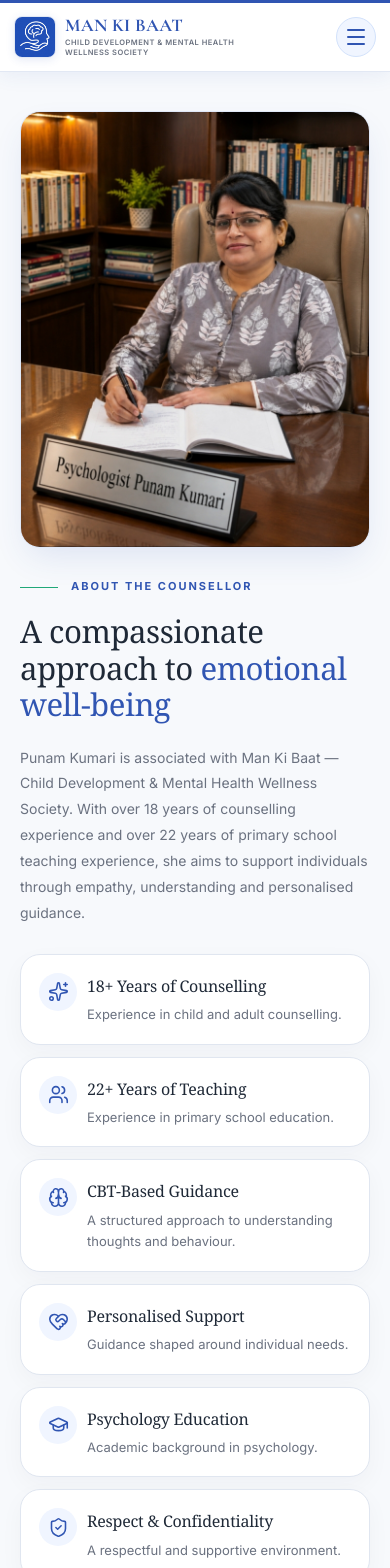
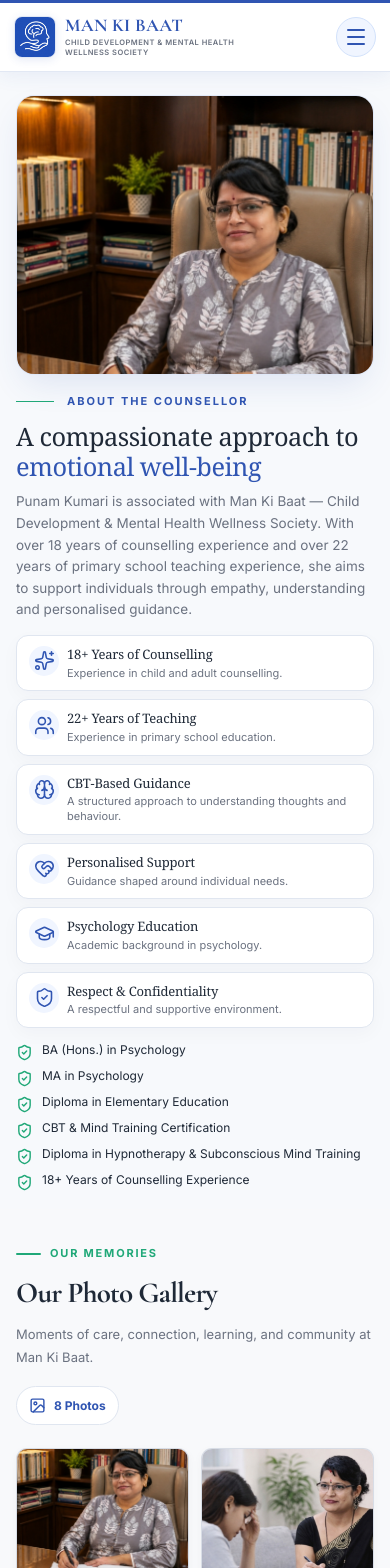
Before and after one commit to ankitachowdhury02/Man-ki-baat, a React (Vite) app: page /about in a window 390 px wide. Shown: the top 1568 px of the page. Built offline with nearby package versions, Linux system fonts and the light colour scheme.

Commit message:
about section change

```diff
--- a/src/Components/About.css
+++ b/src/Components/About.css
@@ -1,6 +1,3 @@
-
-
-
 .about-page {
   --mkb-blue: #3055b2;
   --mkb-green: #20a878;
@@ -20,11 +17,11 @@
   box-sizing: border-box;
 }
 
-/* Main section */
+/* Main counsellor section */
 
 .about-doctor-section {
   width: 100%;
-  padding: 75px 6.5%;
+  padding: 38px 6.5% 26px;
 }
 
 .about-doctor-layout {
@@ -34,23 +31,24 @@
 
   display: grid;
   grid-template-columns: minmax(0, 0.85fr) minmax(0, 1.15fr);
-  align-items: start;
-  gap: 45px;
+  align-items: stretch;
+  gap: 36px;
 }
 
 /* Left image */
 
 .about-doctor-visual {
   width: 100%;
-  min-height: 490px;
-  max-height: 680px;
+  height: 100%;
+  min-height: 380px;
+  max-height: 520px;
 
   display: flex;
   align-items: center;
   justify-content: center;
 
   overflow: hidden;
-  border-radius: 26px;
+  border-radius: 24px;
   background: #f0f5ff;
   border: 1px solid #e0e8f8;
   box-shadow: 0 14px 34px -8px rgba(48, 85, 178, 0.14);
@@ -60,8 +58,8 @@
   display: block;
   width: 100%;
   height: 100%;
-  min-height: 490px;
-  max-height: 680px;
+  min-height: 380px;
+  max-height: 520px;
   padding: 0;
   object-fit: cover;
   object-position: center top;
@@ -78,7 +76,7 @@
   align-items: center;
   gap: 13px;
 
-  margin-bottom: 22px;
+  margin-bottom: 12px;
 
   color: var(--mkb-blue);
   font-size: 12px;
@@ -94,14 +92,14 @@
 }
 
 .about-doctor-information h1 {
-  margin: 0 0 22px;
+  margin: 0 0 14px;
 
   color: var(--mkb-dark);
   font-family: Georgia, "Times New Roman", serif;
-  font-size: clamp(34px, 3.2vw, 52px);
+  font-size: clamp(28px, 2.5vw, 40px);
   font-weight: 500;
-  line-height: 1.17;
-  letter-spacing: -1px;
+  line-height: 1.2;
+  letter-spacing: -0.8px;
 }
 
 .about-doctor-information h1 span {
@@ -109,11 +107,11 @@
 }
 
 .about-intro {
-  margin: 0 0 28px;
+  margin: 0 0 18px;
 
   color: var(--mkb-gray);
-  font-size: 15px;
-  line-height: 1.9;
+  font-size: 14.5px;
+  line-height: 1.68;
 }
 
 /* Six information cards */
@@ -121,24 +119,24 @@
 .about-highlight-grid {
   display: grid;
   grid-template-columns: repeat(2, minmax(0, 1fr));
-  gap: 15px;
+  gap: 10px;
 }
 
 .about-highlight-card {
   min-width: 0;
-  min-height: 112px;
+  min-height: auto;
 
   display: flex;
   align-items: flex-start;
-  gap: 14px;
+  gap: 12px;
 
-  padding: 20px 17px;
+  padding: 12px 14px;
 
   background: var(--mkb-white);
   border: 1px solid var(--mkb-border);
-  border-radius: 20px;
+  border-radius: 16px;
 
-  box-shadow: 0 8px 25px rgba(31, 41, 55, 0.035);
+  box-shadow: 0 6px 18px rgba(31, 41, 55, 0.03);
 
   transition:
     transform 0.25s ease,
@@ -153,9 +151,9 @@
 }
 
 .about-highlight-icon {
-  width: 45px;
-  height: 45px;
-  min-width: 45px;
+  width: 38px;
+  height: 38px;
+  min-width: 38px;
 
   display: flex;
   align-items: center;
@@ -167,21 +165,21 @@
 }
 
 .about-highlight-card h3 {
-  margin: 2px 0 7px;
+  margin: 1px 0 4px;
 
   color: var(--mkb-dark);
   font-family: Georgia, "Times New Roman", serif;
-  font-size: 17px;
+  font-size: 15px;
   font-weight: 500;
-  line-height: 1.4;
+  line-height: 1.35;
 }
 
 .about-highlight-card p {
   margin: 0;
 
   color: var(--mkb-gray);
-  font-size: 13px;
-  line-height: 1.65;
+  font-size: 12.5px;
+  line-height: 1.45;
 }
 
 /* Qualifications list */
@@ -189,149 +187,185 @@
 .about-credentials {
   display: grid;
   grid-template-columns: repeat(2, minmax(0, 1fr));
-  gap: 17px 24px;
+  gap: 9px 20px;
 
-  margin-top: 30px;
-  padding-bottom: 5px;
+  margin-top: 18px;
+  padding-bottom: 0;
 }
 
 .credential-item {
   display: flex;
   align-items: flex-start;
-  gap: 11px;
+  gap: 9px;
 
   color: var(--mkb-dark);
-  font-size: 13px;
-  line-height: 1.75;
+  font-size: 12.5px;
+  line-height: 1.45;
 }
 
 .credential-item svg {
   flex-shrink: 0;
-  margin-top: 3px;
+  margin-top: 2px;
   color: var(--mkb-green);
 }
+
+/* Pull Photo Gallery slightly closer on About page to ensure heading visibility */
+.about-page .photo-gallery-section {
+  padding-top: 45px;
+}
+
 /* Responsive styles */
 
 /* TABLET */
 
 @media (max-width: 1100px) {
   .about-doctor-section {
-    padding: 60px 4%;
+    padding: 30px 4% 22px;
   }
 
   .about-doctor-layout {
-    grid-template-columns: minmax(0, 0.8fr) minmax(0, 1.2fr);
-    gap: 28px;
+    grid-template-columns: minmax(0, 0.78fr) minmax(0, 1.22fr);
+    gap: 24px;
   }
 
   .about-doctor-visual,
   .about-doctor-visual img {
-    min-height: 390px;
+    min-height: 340px;
+    max-height: 460px;
   }
 
   .about-highlight-card {
-    padding: 16px 13px;
+    padding: 10px 11px;
     gap: 10px;
   }
 
   .about-highlight-icon {
-    width: 38px;
-    height: 38px;
-    min-width: 38px;
+    width: 34px;
+    height: 34px;
+    min-width: 34px;
   }
 
   .about-highlight-card h3 {
-    font-size: 15px;
+    font-size: 14px;
   }
 
   .about-highlight-card p {
-    font-size: 12px;
+    font-size: 11.5px;
   }
 
   .about-credentials {
-    gap: 15px;
+    gap: 8px 14px;
+    margin-top: 14px;
   }
 }
 
-/* MOBILE*/
+/* MOBILE */
 
 @media (max-width: 768px) {
   .about-doctor-section {
-    padding: 40px 20px;
+    padding: 24px 16px 18px;
+  }
+
+  .about-page .photo-gallery-section {
+    padding-top: 36px;
   }
 
   .about-doctor-layout {
     grid-template-columns: 1fr;
-    gap: 30px;
+    gap: 18px;
   }
 
   .about-doctor-visual {
-    min-height: 320px;
-    max-height: 440px;
-    border-radius: 20px;
+    min-height: 230px;
+    max-height: 280px;
+    border-radius: 18px;
   }
 
   .about-doctor-visual img {
-    min-height: 320px;
-    max-height: 440px;
+    min-height: 230px;
+    max-height: 280px;
     padding: 0;
     object-fit: cover;
     object-position: center top;
   }
 
   .about-eyebrow {
-    margin-bottom: 17px;
+    margin-bottom: 10px;
     font-size: 11px;
     letter-spacing: 2px;
   }
 
   .about-doctor-information h1 {
-    font-size: clamp(31px, 8vw, 42px);
+    font-size: clamp(24px, 6.5vw, 32px);
     letter-spacing: -0.5px;
+    margin-bottom: 10px;
   }
 
   .about-intro {
-    font-size: 14px;
-    line-height: 1.85;
+    font-size: 13.5px;
+    line-height: 1.6;
+    margin-bottom: 14px;
   }
 
   .about-highlight-grid {
-    grid-template-columns: 1fr;
-    gap: 12px;
+    grid-template-columns: repeat(2, minmax(0, 1fr));
+    gap: 8px;
   }
 
   .about-highlight-card {
     min-height: auto;
-    padding: 18px;
+    padding: 9px 10px;
+    gap: 8px;
+    border-radius: 12px;
+  }
+
+  .about-highlight-icon {
+    width: 30px;
+    height: 30px;
+    min-width: 30px;
   }
 
   .about-highlight-card h3 {
-    font-size: 16px;
+    font-size: 13px;
+    margin: 0 0 2px;
   }
 
   .about-highlight-card p {
-    font-size: 13px;
+    font-size: 11px;
+    line-height: 1.35;
   }
 
   .about-credentials {
     grid-template-columns: 1fr;
-    gap: 13px;
-    margin-top: 25px;
+    gap: 7px;
+    margin-top: 14px;
+  }
+
+  .credential-item {
+    font-size: 12px;
+    line-height: 1.4;
   }
 }
 
-/* SMALL MOBILE*/
+/* SMALL MOBILE */
+
+@media (max-width: 480px) {
+  .about-highlight-grid {
+    grid-template-columns: 1fr;
+    gap: 8px;
+  }
+
+  .about-highlight-card {
+    padding: 10px 12px;
+  }
+}
 
 @media (max-width: 380px) {
   .about-doctor-section {
-    padding: 32px 15px;
+    padding: 20px 12px 16px;
   }
 
   .about-doctor-information h1 {
-    font-size: 29px;
-  }
-
-  .about-highlight-card {
-    padding: 15px;
+    font-size: 26px;
   }
 }
```
